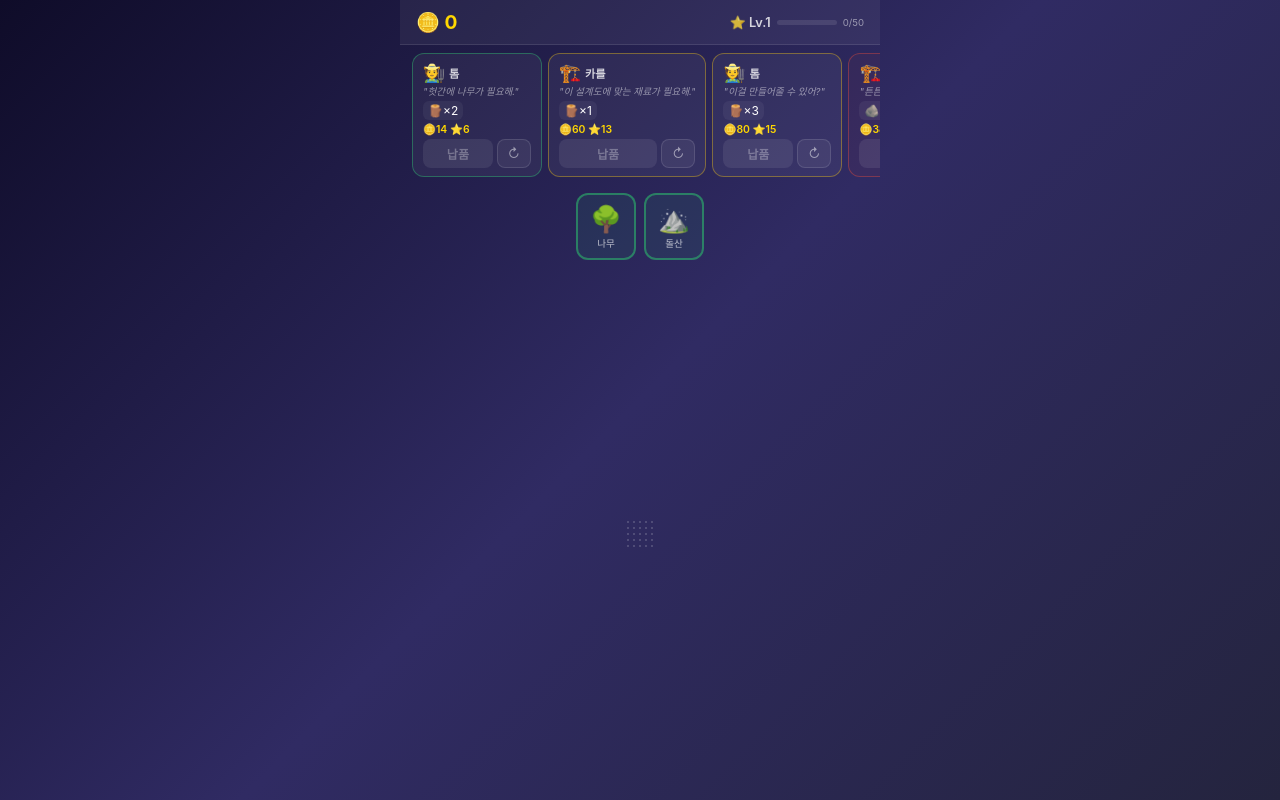
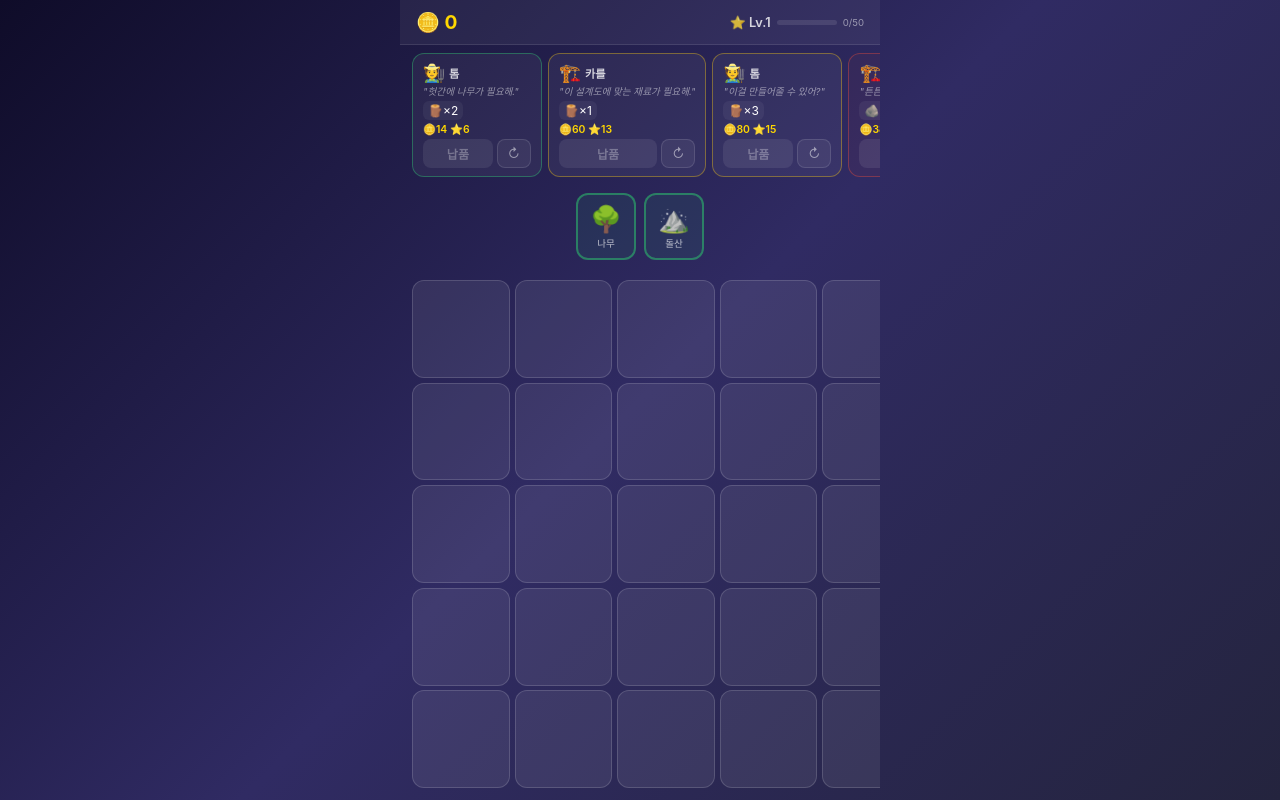
Before and after one commit to rlrlaa123/Merge-Kingdom, a React (Vite) app: page / in a window 1280 px wide. Built offline with nearby package versions, Linux system fonts and the light colour scheme.

Commit message:
fix: 보드 크기 확대 — 화면 가용 공간 꽉 채우도록 레이아웃 수정

```diff
--- a/src/components/Board.module.css
+++ b/src/components/Board.module.css
@@ -1,10 +1,12 @@
 .board {
   display: grid;
-  gap: 4px;
+  gap: 5px;
   padding: 8px;
-  max-width: 400px;
+  width: 100%;
+  max-width: 95vw;
   margin: 0 auto;
   touch-action: none;
+  flex: 1;
 }
 
 .overlay {
--- a/src/components/Board.tsx
+++ b/src/components/Board.tsx
@@ -88,7 +88,10 @@ const Board = () => {
     >
       <div
         className={styles.board}
-        style={{ gridTemplateColumns: `repeat(${boardSize}, 1fr)` }}
+        style={{
+          gridTemplateColumns: `repeat(${boardSize}, 1fr)`,
+          gridTemplateRows: `repeat(${boardSize}, 1fr)`,
+        }}
       >
         {Array.from({ length: boardSize }, (_, r) =>
           Array.from({ length: boardSize }, (_, c) => (
--- a/src/components/Cell.module.css
+++ b/src/components/Cell.module.css
@@ -2,9 +2,10 @@
   position: relative;
   aspect-ratio: 1;
   background: rgba(255,255,255,0.08);
-  border-radius: 10px;
+  border-radius: 12px;
   border: 1.5px solid rgba(255,255,255,0.15);
   transition: all 0.15s ease;
+  min-height: 0;
 }
 
 .cell.over {
--- a/src/styles/global.css
+++ b/src/styles/global.css
@@ -30,9 +30,10 @@ html, body, #root {
   flex: 1;
   display: flex;
   flex-direction: column;
-  justify-content: center;
+  justify-content: stretch;
   overflow: hidden;
-  padding: 0 4px;
+  padding: 4px;
+  min-height: 0;
 }
 
 button {
```
